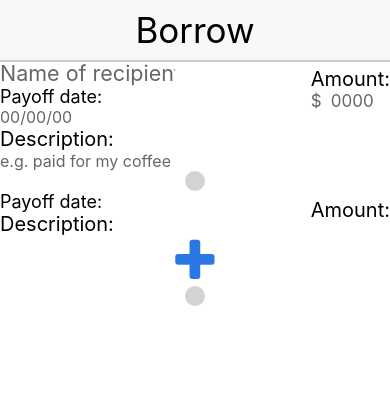
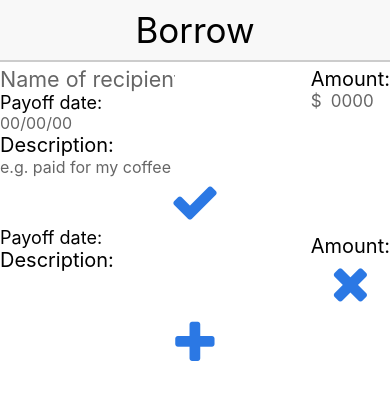
Before and after one commit to Rakovsky/borrow, a React Native app: screen / in a window 390 px wide. Shown: the top 400 px of the page. Built offline with nearby package versions, Linux system fonts and the light colour scheme.

Commit message:
Functional, quite bug riddled alpha build

```diff
--- a/src/components/AddDebt.js
+++ b/src/components/AddDebt.js
@@ -5,14 +5,20 @@ import {
     Text,
     TouchableOpacity,
 } from 'react-native';
+import FontAwesome from 'react-native-vector-icons/FontAwesome';
 import Debt from './Debt';
-
 
 class AddDebt extends Component {
     constructor(props) {
         super(props);
         this.state = {
-            debtArray: [],
+            debtArray: [{
+                'recipient': '',
+                'date': '',
+                'currency': '',
+                'amount': '',
+                'description': '',
+            }],
             recipient: '',
             date: '',
             currency: '',
@@ -25,9 +31,9 @@ class AddDebt extends Component {
         const {
             addDebtContainerStyle,
             payoffContainerStyle,
+            leftContainerStyle,
             moneyContainerStyle,
             buttonContainerStyle,
-            buttonStyle,
             recipientInputStyle,
             currencyInputStyle,
             amountInputStyle,
@@ -38,10 +44,14 @@ class AddDebt extends Component {
             descriptionTextStyle,
         } = styles;
 
+        let debts = this.state.debtArray.map((val, key) => {
+            return <Debt key={key} keyval={key} val={val} deleteMethod={ ()=>this.deleteDebt(key) } />
+        });
+
         return (
             <View>
                 <View style={addDebtContainerStyle}>
-                    <View>
+                    <View style={leftContainerStyle}>
                         <TextInput
                             onChangeText={(recipient) => this.setState({ recipient })}
                             value={this.state.recipient}
@@ -96,29 +106,41 @@ class AddDebt extends Component {
                     </View>
                 </View>
                 <View style={buttonContainerStyle}>
-                    <TouchableOpacity style={buttonStyle} /*onPress={ this.addDebt.bind(this) }*/>
-
+                    <TouchableOpacity onPress={ this.addDebt.bind(this) }>
+                        {check}
                     </TouchableOpacity>
                 </View>
 
-                <Debt
-                    recipient={this.state.recipient}
-                    date={this.state.date}
-                    currency={this.state.currency}
-                    amount={this.state.amount}
-                    description={this.state.description}
-                />
+                {debts}
             </View>
         );
     }
+
+    addDebt() {
+        if (this.state.recipient) {
+            this.state.debtArray.push({ 'recipient': this.state.recipient })
+            this.setState({ debtArray: this.state.debtArray })
+            this.setState({ recipient: '' })
+        }
+    }
+
+    deleteDebt(key) {
+        this.state.debtArray.splice(key, 1);
+        this.setState({ debtArray: this.state.debtArray })
+    }
 }
+
+const check = (<FontAwesome name='check' size={50} color="#2b78e4" />);
 
 const styles = {
     addDebtContainerStyle: {
         //backgroundColor: 'green',
         flexDirection: 'row',
         justifyContent: 'space-between',
-        alignItems: 'flex-start'
+        alignItems: 'flex-start',
+    },
+    leftContainerStyle: {
+        paddingTop: 6,
     },
     payoffContainerStyle: {
         //backgroundColor: 'red',
@@ -131,12 +153,6 @@ const styles = {
     buttonContainerStyle: {
         //backgroundColor: 'purple',
         alignItems: 'center',
-        paddingTop: -30,
-    },
-    buttonStyle: {
-        borderWidth: 10,
-        borderRadius: 20,
-        borderColor: 'lightgrey',
     },
     recipientInputStyle: {
         paddingLeft: -5,
--- a/src/components/AddNewDebt.js
+++ b/src/components/AddNewDebt.js
@@ -1,5 +1,6 @@
 import React, { Component } from 'react';
 import { View, TouchableOpacity } from 'react-native';
+import FontAwesome from 'react-native-vector-icons/FontAwesome';
 import AddDebt from './AddDebt';
 
 class AddNewDebt extends Component {
@@ -13,25 +14,27 @@ class AddNewDebt extends Component {
             <View>
                 <AddDebt />
                 <View style={newDebtButtonContainer}>
-                    <TouchableOpacity style={newDebtButton}>
-
+                    <TouchableOpacity style={newDebtButton} onPress={this.addNewDebt.bind(this)}>
+                        {plus}
                     </TouchableOpacity>
                 </View>
             </View>
         );
     }
+
+    addNewDebt() {
+        <AddDebt />
+    };
 }
+
+const plus = (<FontAwesome name='plus' size={50} color="#2b78e4" />);
 
 const styles = {
     newDebtButtonContainer: {
         justifyContent: 'center',
         alignItems: 'center',
-    },
-    newDebtButton: {
-        borderWidth: 10,
-        borderRadius: 20,
-        borderColor: 'lightgrey',
-    },
+        paddingTop: 10,
+    }
 };
 
 
--- a/src/components/Debt.js
+++ b/src/components/Debt.js
@@ -2,7 +2,7 @@ import React, { Component } from 'react';
 import {
     Text,
     View,
-    TouchableOpacity
+    TouchableOpacity,
 } from 'react-native';
 import FontAwesome from 'react-native-vector-icons/FontAwesome';
 
@@ -13,7 +13,6 @@ class Debt extends Component {
             payoffContainerStyle,
             moneyContainerStyle,
             buttonContainerStyle,
-            buttonStyle,
             recipientInputedStyle,
             currencyInputedStyle,
             amountInputedStyle,
@@ -25,40 +24,39 @@ class Debt extends Component {
         } = styles;
 
         return (
-            <View>
+            <View key={this.props.keyval}>
                 <View style={debtContainerStyle}>
                     <View>
                         <Text style={recipientInputedStyle}>
-                            {this.props.recipient}
+                            {this.props.val.recipient}
                         </Text>
                         <View style={payoffContainerStyle}>
                             <Text style={payoffTextStyle}>Payoff date:</Text>
-                            <Text style={dateInputedStyle}>{this.props.date}</Text>
+                            <Text style={dateInputedStyle}>{this.props.val.date}</Text>
                         </View>
                         <Text style={descriptionTextStyle}>Description:</Text>
-                        <Text style={descriptionInputedStyle}>{this.props.description}</Text>
+                        <Text style={descriptionInputedStyle}>{this.props.val.description}</Text>
                     </View>
 
                     <View>
                         <Text style={amountTextStyle}>Amount:</Text>
                         <View style={moneyContainerStyle}>
-                            <Text style={currencyInputedStyle}>{this.props.currency}</Text>
-                            <Text style={amountInputedStyle}>{this.props.amount}</Text>
+                            <Text style={currencyInputedStyle}>{this.props.val.currency}</Text>
+                            <Text style={amountInputedStyle}>{this.props.val.amount}</Text>
+                        </View>
+                        <View style={buttonContainerStyle}>
+                            <TouchableOpacity onPress={this.props.deleteMethod}>
+                                {times}
+                            </TouchableOpacity>
                         </View>
                     </View>
                 </View>
-
-                    <View style={buttonContainerStyle}>
-                        <TouchableOpacity style={buttonStyle}>
-                            {plus}
-                        </TouchableOpacity>
-                    </View>
             </View>
         );
-    };
+    }
 }
 
-const plus = (<FontAwesome name='plus' size={50} color="#2b78e4" />)
+const times = (<FontAwesome name='times' size={50} color="#2b78e4" />);
 
 const styles = {
     debtContainerStyle: {
@@ -77,12 +75,6 @@ const styles = {
     buttonContainerStyle: {
         //backgroundColor: 'purple',
         alignItems: 'center',
-        paddingTop: -30,
-    },
-    buttonStyle: {
-        //borderWidth: 10,
-        //borderRadius: 20,
-        //borderColor: 'lightgrey',
     },
     recipientInputedStyle: {
         paddingLeft: -5,
@@ -128,6 +120,6 @@ const styles = {
         color: '#000',
         paddingTop: 0,
     },
-}
+};
 
 export default Debt;
```
